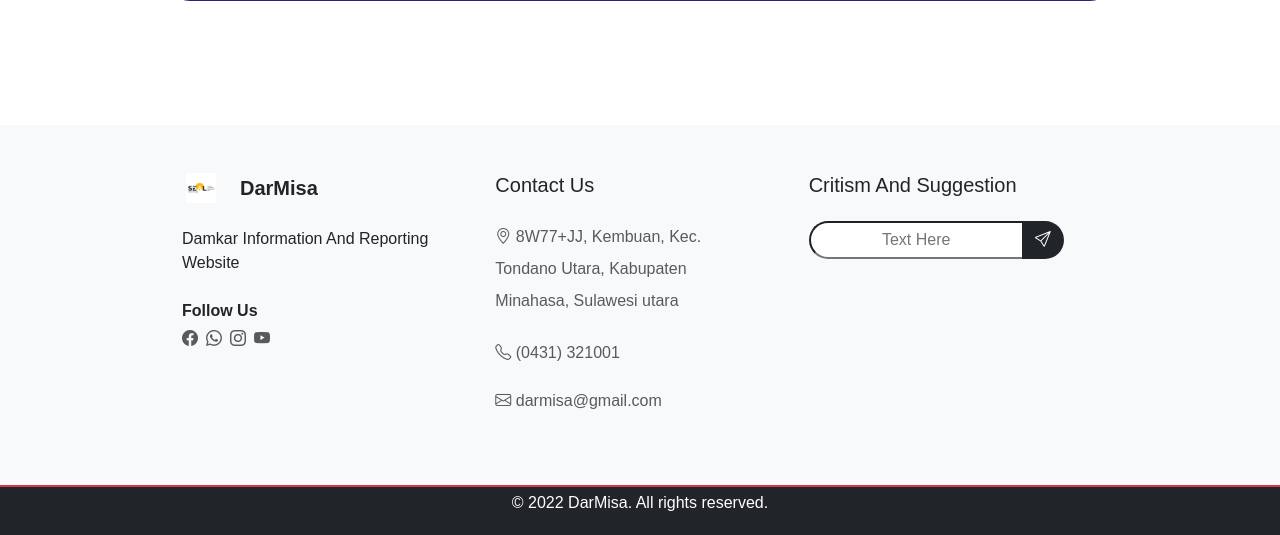
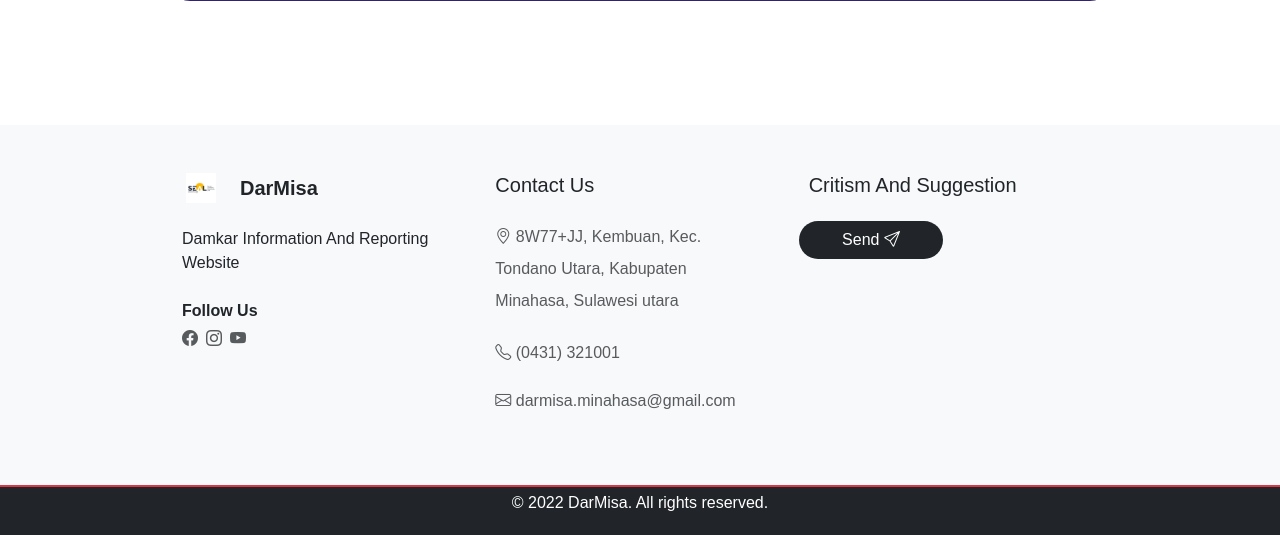
Before and after one commit to alfredtl/final_project, a PHP site: page /galeri.php in a window 1280 px wide. Shown: the part 2964-3499 px from the top of the page. Run offline with PHP 8.4, Linux system fonts and the light colour scheme; some libraries are stand-ins or nearby versions.

Commit message:
tambah link di footer

```diff
--- a/galeri.php
+++ b/galeri.php
@@ -304,15 +304,15 @@
                 <div class="row">
                     <div class="justify-content-between col-12 col-md-4 mb-3">
                         <div class="row">
-                        <a class="navbar-brand navbar-dark d-flex p-0 align-items-center text-dark w-75 fs-5 ms-sm-3 col-6 col-md-4 me-6 mb-4" href="./darmisa.php"></svg><img class="logo-darmisa text-dark" src="./image/logo-seal.jpeg" alt="" title="Social Economic Accelerator Lab"><span class="fw-bold mx-4" title="DarMisa">DarMisa</span></a>
+                            <a class="navbar-brand navbar-dark d-flex p-0 align-items-center text-dark w-75 fs-5 ms-sm-3 col-6 col-md-4 me-6 mb-4" href="darmisa.php"></svg><img class="logo-darmisa text-dark" src="./image/logo-seal.jpeg" alt="" title="Social Economic Accelerator Lab"><span a class="fw-bold mx-4" title="DarMisa">DarMisa</span></a>
                         </div>
 
                         <p class="mb-4">Damkar Information And Reporting Website</p>
                         <p class="fw-bold mb-1">Follow Us</p>
                         <ul class="nav list-unstyled">
                             <li class="nav-item mb-2"><a href="#" class="nav-link p-0 text-muted"></a></li>
-                        <li class=""><a class="text-muted mb-2" href="#"><i class="bi bi-facebook" title="facebook"></i></a></li>
-                        <li class="ms-2"><a class="text-muted mb-1" href="#"><i class="bi bi-whatsapp" title="Whatsapp"></i></a></li>
+                            <li class=""><a class="text-muted mb-2" href="https://web.facebook.com/dinasdamkar.kabupatenminahasa"><i class="bi bi-facebook" title="facebook"></i></a></li>
+                            <!-- <li class="ms-2"><a class="text-muted mb-1" href="https://wa.me/message/XUYOEQ6PQY7SF1"><i class="bi bi-whatsapp" title="Whatsapp"></i></a></li> -->
                             <li class="ms-2"><a class="text-muted mb-1" href="#"><i class="bi bi-instagram" title="instagram"></i></a></li>
                             <li class="ms-2"><a class="text-muted mb-1" href="#"><i class="bi bi-youtube" title="Youtube"></i></a></li>
                         </ul>
@@ -323,7 +323,7 @@
                         <ul class="nav flex-column">
                             <li class="nav-item mb-2"><a href="#" class="nav-link p-0 text-muted lh-lg mb-3 me-4"><i class="bi bi-geo-alt"></i> 8W77+JJ, Kembuan, Kec. Tondano Utara, Kabupaten Minahasa, Sulawesi utara</a></li>
                             <li class="nav-item mb-2"><a href="#" class="nav-link p-0 text-muted mb-3"><i class="bi bi-telephone"></i> (0431) 321001</a></li>
-                        <li class="nav-item mb-2"><a href="#" class="nav-link p-0 text-muted"><i class="bi bi-envelope"></i> darmisa@gmail.com</a></li>
+                            <li class="nav-item mb-2"><a href="#" class="nav-link p-0 text-muted"><i class="bi bi-envelope"></i> darmisa.minahasa@gmail.com</a></li>
                         </ul>
                     </div>
 
@@ -338,12 +338,12 @@
                     </div> -->
 
                     <div class="justify-content-end col-12 col-md-4 mb-3">
-                    <form>
+                        <form action="mailto:darmisa.minahasa@gmail.com" enctype="text/plain" method="post">
                             <h5 class="mb-4">Critism And Suggestion</h5>
-                        <div class="d-flex flex-column flex-sm-row list-unstyled w-100 gap-2">
+                            <div class="d-flex flex-column flex-sm-row list-unstyled w-100 gap-2 w-100">
                                 <label for="newsletter1" class="visually-hidden">comment</label>
-                            <input type="text" class="footer-form text-center" style="border-radius: 25px 0 0 25px;" placeholder="Text Here">
-                            <button class="btn btn-white bg-dark text-white" style="border-radius: 0 25px 25px 0; margin-left: -10px;" type="button"><a class="text-muted mb-2" href="#"></a><i class="bi bi-send"></i></button>
+                                <!-- <input type="text" class="footer-form text-center" style="border-radius: 25px 0 0 25px;" placeholder="Text Here"> -->
+                                <button type="submit" class="btn btn-white bg-dark text-white w-50" style="border-radius: 25px 25px 25px 25px; margin-left: -10px;"><a class="text-muted mb-2" href="alfrdt87@gmail.com"></a>Send <i class="bi bi-send"></i></button>
                             </div>
                         </form>
                     </div>
```
Also changed, not shown: berita.php (+10 -10 lines), data-kebakaran.php (+10 -10 lines), profil.php (+11 -11 lines). Lines whose indentation alone changed are shown as unchanged.
